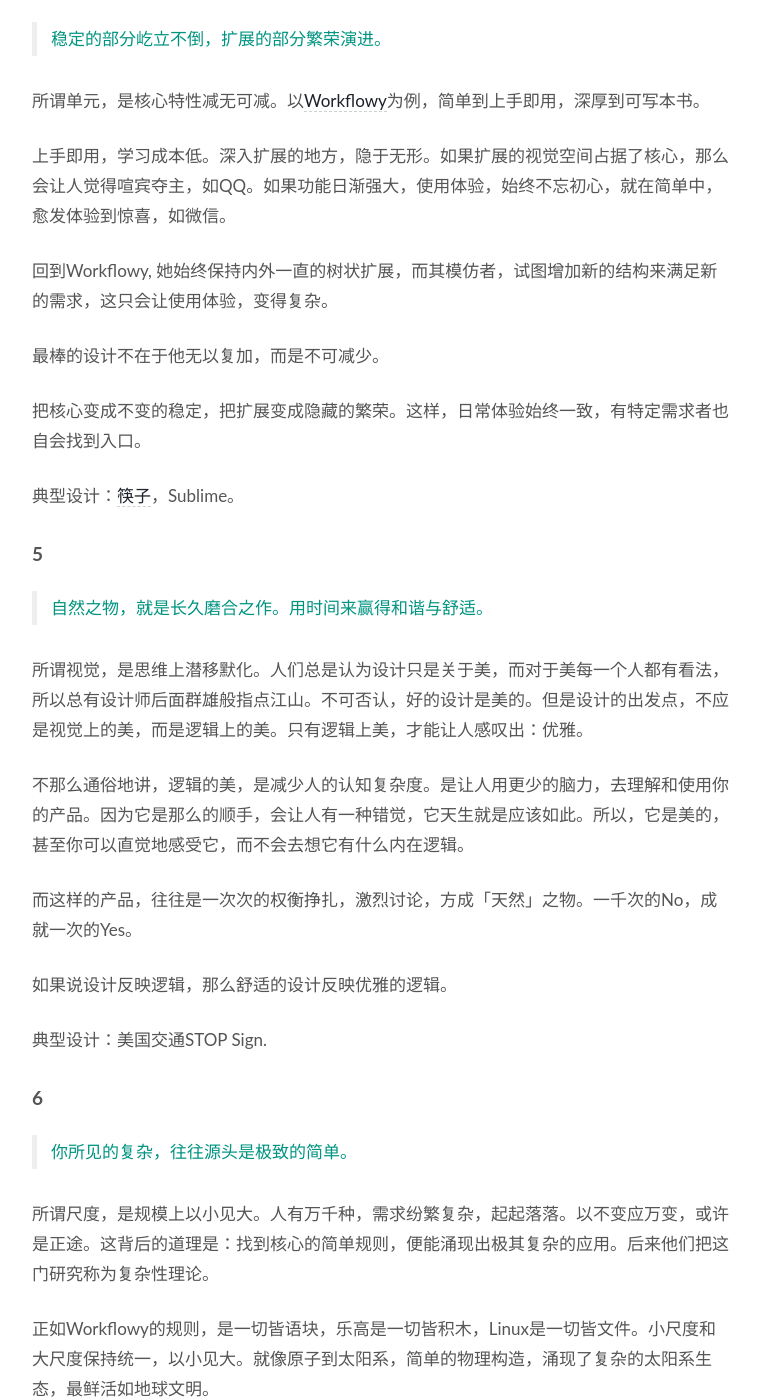
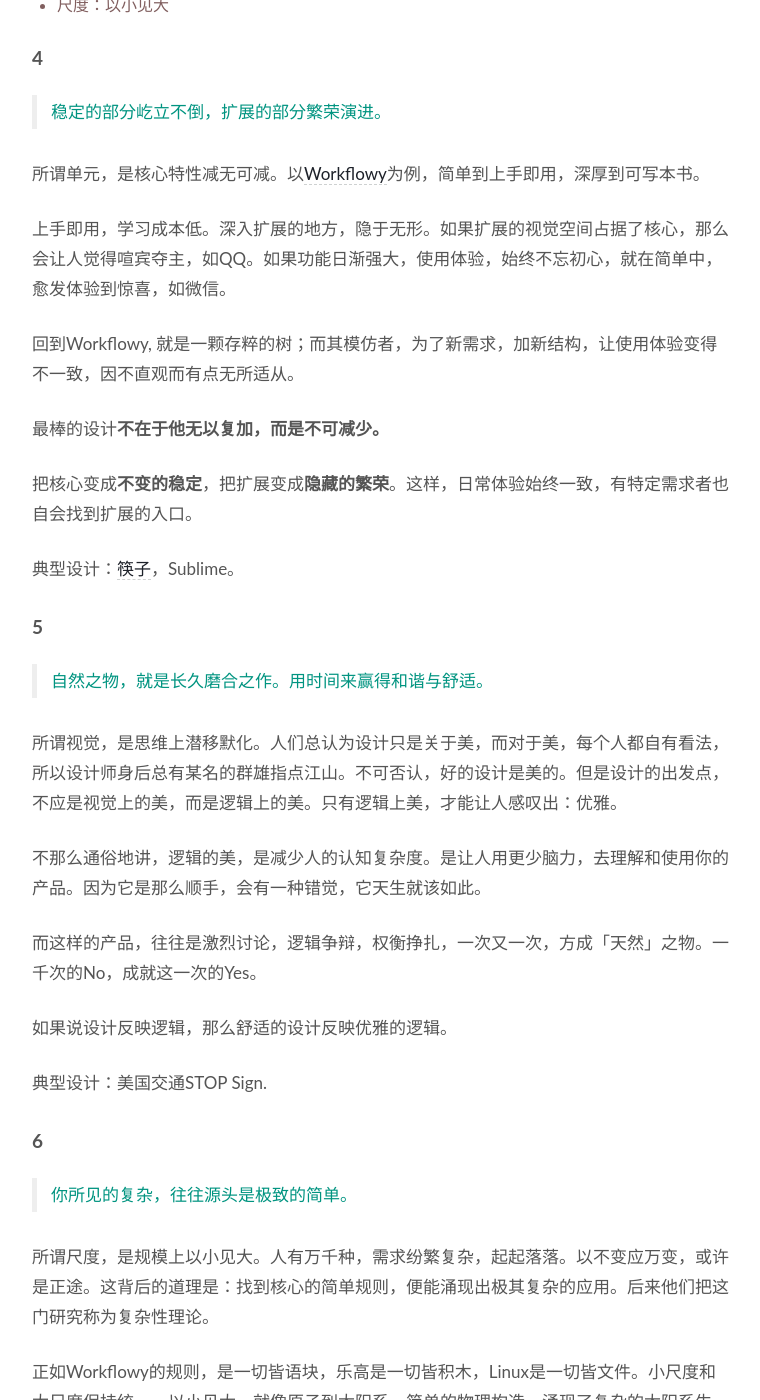
Before and after one commit to WillWang-X/willwang-x.github.io, a Jekyll site: the page built from _posts/2019-03-19-tools.md, in a window 1280 px wide and 1400 px high, scrolled down 1572 px. Shown: the whole window, without its empty margins (258-1018 px from the left). Built offline with Jekyll 4.4.1, drawn with Linux system fonts in a browser that asks for light colours; some of the changed text lies outside the part shown.

Commit message:
updated tools

```diff
--- a/_posts/2019-03-19-tools.md
+++ b/_posts/2019-03-19-tools.md
@@ -34,7 +34,7 @@
 
 那如何根据目标找到合适工具呢？
 
-工具是行动的助力，初则多用多看，生活各处，先广博，不断增添工具，达到稳态之后，再精简，让自己少凭借，合并同类项，求得能以一代多之物，让生活各方面，皆有一称心之物可用，如厨师之刀，黑客之电脑。
+工具是行动的助力，初则多用多看，生活各处，先广博，不断添置工具，稳态之后，再精简，让自己少凭借，合并同类项，求得能以一代多之物，让生活各方面，皆有一称心之物，如厨师之刀，黑客之电脑，医生之工具箱。
 
 之后，再精简独爱之工具集，减而不可再减，则**空间和时间有余，留给人生之必要与精华**，让你回到使用工具的初衷 —— **专注于事**。
 
@@ -43,11 +43,13 @@
 
 工具有好坏，如何区别呢？
 
-好工具在于让你聚焦于问题，**小而精**，以最少的操作完成你的需求，以省时省力。坏工具往往如大卖场设计，**大而绕**，在你的耐心极限里，诱惑你更多注意力去消费，让你偏离主线，不知不觉时间不见。
+好工具在于让你**聚焦**于问题，**小而精**，以最少的操作完成你的需求，以省时省力。坏工具往往如大卖场设计，**大而绕**，在你的耐心极限里，诱惑你更多注意力去消费，让你偏离主线，不知不觉时间不见。
 
 经过多年工具的使用和体会😄，我所喜欢工具的特点：
 
-**设计上，简单规则，复杂涌现。使用上，全神贯注，物我合一。**
+> **设计上，简单规则，复杂涌现。**
+
+> **使用上，全神贯注，物我合一。**
 
 扩展开大概有三点：
 
@@ -63,11 +65,11 @@
 
 上手即用，学习成本低。深入扩展的地方，隐于无形。如果扩展的视觉空间占据了核心，那么会让人觉得喧宾夺主，如QQ。如果功能日渐强大，使用体验，始终不忘初心，就在简单中，愈发体验到惊喜，如微信。
 
-回到Workflowy, 她始终保持内外一直的树状扩展，而其模仿者，试图增加新的结构来满足新的需求，这只会让使用体验，变得复杂。
+回到Workflowy, 就是一颗存粹的树；而其模仿者，为了新需求，加新结构，让使用体验变得不一致，因不直观而有点无所适从。
 
-最棒的设计不在于他无以复加，而是不可减少。
+最棒的设计**不在于他无以复加，而是不可减少。**
 
-把核心变成不变的稳定，把扩展变成隐藏的繁荣。这样，日常体验始终一致，有特定需求者也自会找到入口。
+把核心变成**不变的稳定**，把扩展变成**隐藏的繁荣**。这样，日常体验始终一致，有特定需求者也自会找到扩展的入口。
 
 典型设计：[筷子](https://zine.la/article/4b5444b8524c11e6be5052540d79d783/)，Sublime。
 
@@ -75,11 +77,11 @@
 
 > 自然之物，就是长久磨合之作。用时间来赢得和谐与舒适。
 
-所谓视觉，是思维上潜移默化。人们总是认为设计只是关于美，而对于美每一个人都有看法，所以总有设计师后面群雄般指点江山。不可否认，好的设计是美的。但是设计的出发点，不应是视觉上的美，而是逻辑上的美。只有逻辑上美，才能让人感叹出：优雅。
+所谓视觉，是思维上潜移默化。人们总认为设计只是关于美，而对于美，每个人都自有看法，所以设计师身后总有某名的群雄指点江山。不可否认，好的设计是美的。但是设计的出发点，不应是视觉上的美，而是逻辑上的美。只有逻辑上美，才能让人感叹出：优雅。
 
-不那么通俗地讲，逻辑的美，是减少人的认知复杂度。是让人用更少的脑力，去理解和使用你的产品。因为它是那么的顺手，会让人有一种错觉，它天生就是应该如此。所以，它是美的，甚至你可以直觉地感受它，而不会去想它有什么内在逻辑。
+不那么通俗地讲，逻辑的美，是减少人的认知复杂度。是让人用更少脑力，去理解和使用你的产品。因为它是那么顺手，会有一种错觉，它天生就该如此。
 
-而这样的产品，往往是一次次的权衡挣扎，激烈讨论，方成「天然」之物。一千次的No，成就一次的Yes。
+而这样的产品，往往是激烈讨论，逻辑争辩，权衡挣扎，一次又一次，方成「天然」之物。一千次的No，成就这一次的Yes。
 
 如果说设计反映逻辑，那么舒适的设计反映优雅的逻辑。
 
@@ -100,7 +102,7 @@
 ## 7
 
 
-以前觉得工具只不过辅助之物，现在发现工具本身往往带着一种思维方式。
+以前觉得工具只不过辅助之物，现在发现工具本身往往自带一种思维方式。
 
 好工具，使用时会让你全神贯注；长期使用，则会潜移默化你的为人处事。
 
```
